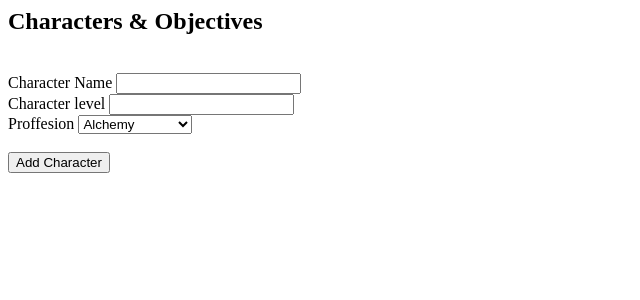
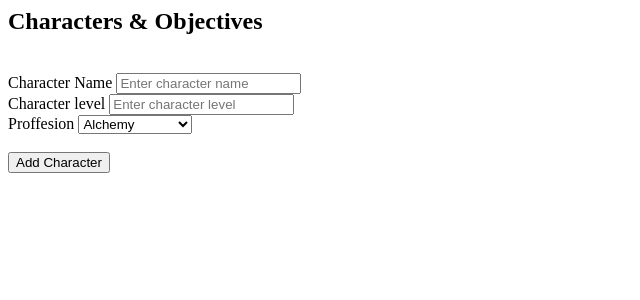
Before and after one commit to hivespaula/DevOps-Core-Fundamental-Project, a Flask app: page / in a window 1280 px wide. Shown: the top 300 px of the page, without its empty margins (0-640 px from the left). Run offline with Flask 2, Linux system fonts and the light colour scheme; data that the repository does not hold is empty.

Commit message:
Add placeholder text

```diff
--- a/application/templates/index.html
+++ b/application/templates/index.html
@@ -8,9 +8,9 @@
             <div class='form'>
                 <form method='POST' action='add'>
                     {{ form.hidden_tag() }}
-                    {{ form.name.label }} {{ form.name }}
+                    {{ form.name.label }} {{ form.name(placeholder="Enter character name") }}
                 <br>
-                    {{ form.lvl.label }} {{ form.lvl }}
+                    {{ form.lvl.label }} {{ form.lvl(placeholder="Enter character level") }}
                 <br>
                     {{ form.proffesion.label }} {{ form.proffesion }}
                 <br>
```
